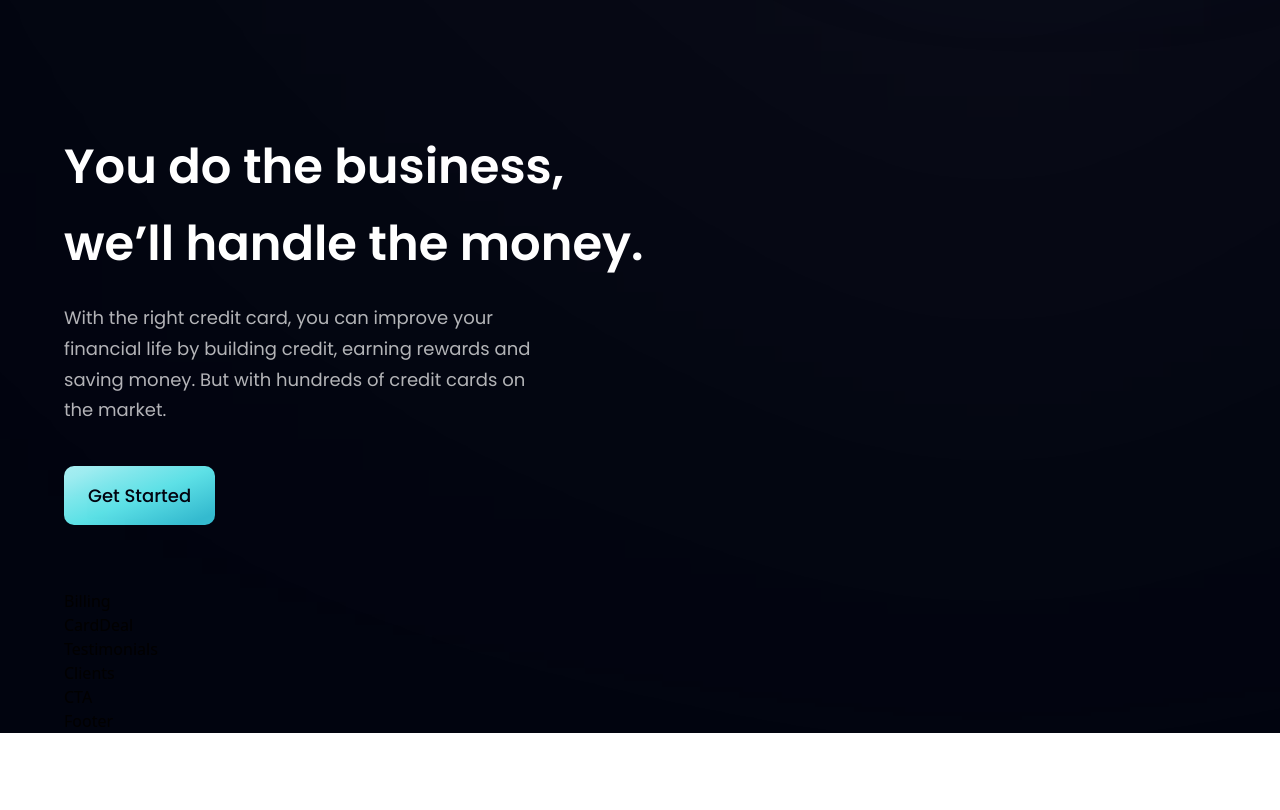
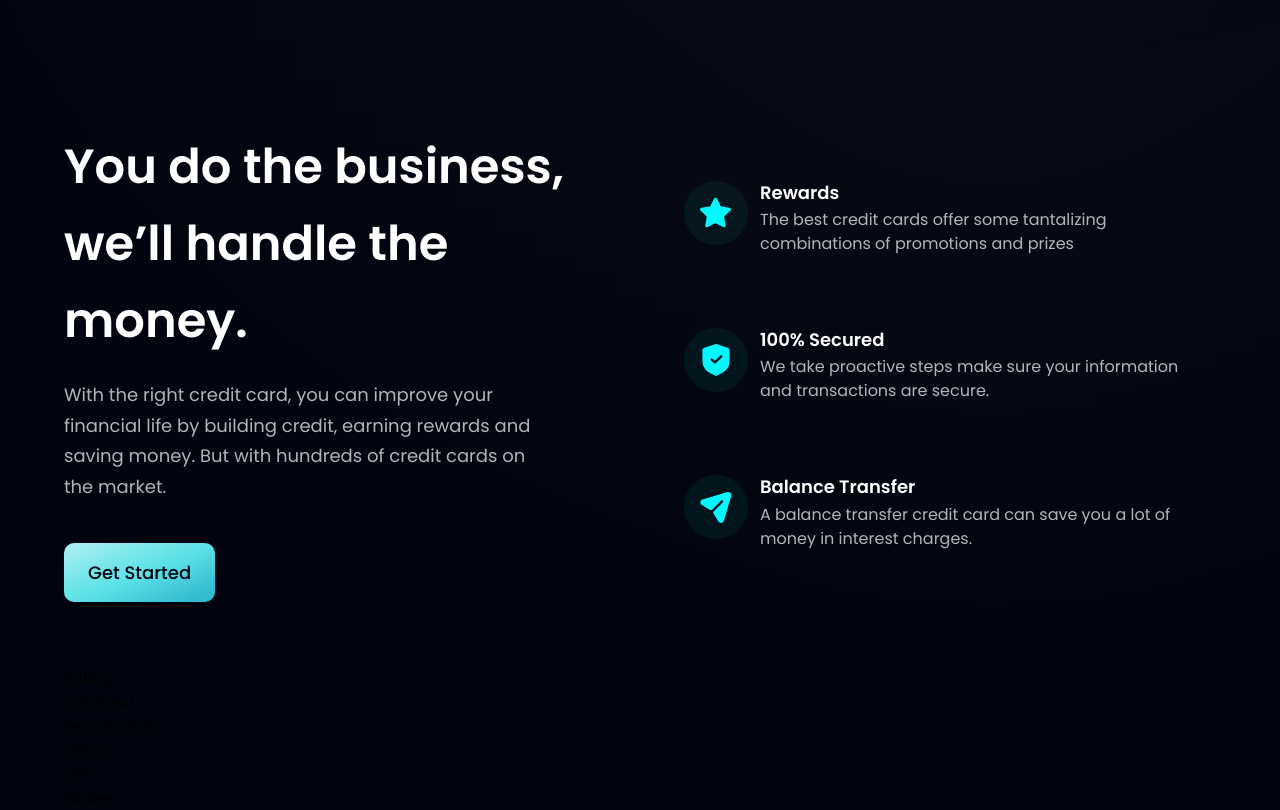
Before and after one commit to Carmel-Jane/UI-UX-modern-app, a React (Vite) app: page / in a window 1280 px wide. Shown: the part 880-1690 px from the top of the page. Before the commit the page ends 1613 px from the top, so only its background shows below. Built offline with nearby package versions, Linux system fonts and the light colour scheme.

Commit message:
feature card added to business component

```diff
--- a/src/components/Business.jsx
+++ b/src/components/Business.jsx
@@ -33,7 +33,11 @@
 
       <Button styles={`mt-10`} />
     </div>
-
+    <div className={`${layout.sectionImg} flex-col`}>
+      {features.map((feature, index) => (
+        <FeatureCard key={feature.id} {...feature} index={index} />
+      ))}
+    </div>
   </section>
 );
 
```
